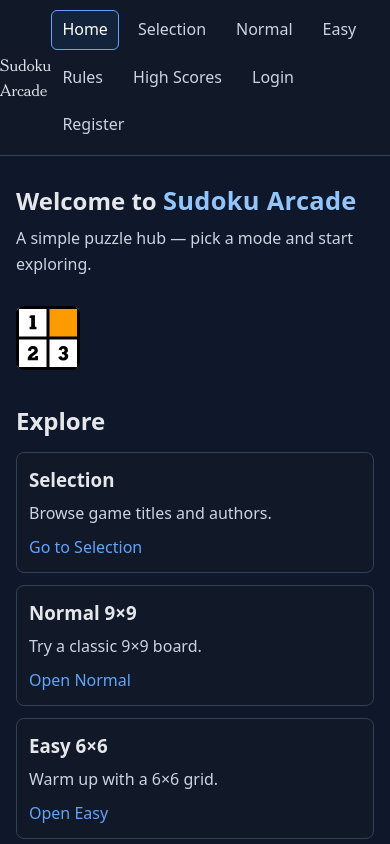
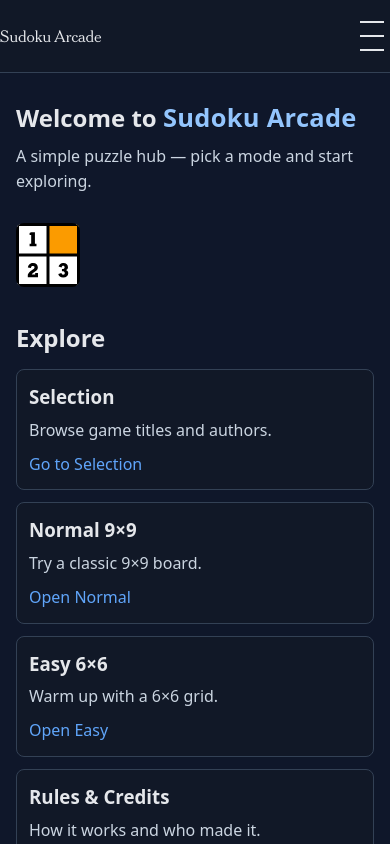
Before and after one commit to 1ndigoLIU/Xihao-Liu-project2, a React (Vite) app: page / in a window 390 px wide. Shown: the top 844 px of the page. Built offline with nearby package versions, Linux system fonts and the light colour scheme.

Commit message:
submit navbar mobile mode

```diff
--- a/src/components/Navbar.jsx
+++ b/src/components/Navbar.jsx
@@ -1,7 +1,10 @@
+import { useEffect, useState } from "react";
 import { Link, useLocation } from "react-router-dom";
 
 export default function Navbar() {
     const { pathname } = useLocation();
+    const [isMenuOpen, setIsMenuOpen] = useState(false);
+
     const active = (path) => {
         if (path === "/") {
             return pathname === "/" ? "active" : "";
@@ -13,11 +16,39 @@ export default function Navbar() {
         return pathname === path || pathname.startsWith(path + "/") ? "active" : "";
     };
 
+    useEffect(() => {
+        setIsMenuOpen(false);
+    }, [pathname]);
+
+    const toggleMenu = () => setIsMenuOpen((prev) => !prev);
+    const closeMenu = () => setIsMenuOpen(false);
+
     return (
         <header className="site-header">
             <div className="container header-inner">
                 <Link to="/" className="brand">Sudoku Arcade</Link>
-                <nav className="site-nav" aria-label="Primary">
+
+                <button
+                    type="button"
+                    className="nav-toggle"
+                    aria-label={isMenuOpen ? "Close navigation" : "Open navigation"}
+                    aria-expanded={isMenuOpen}
+                    onClick={toggleMenu}
+                >
+                    <span />
+                    <span />
+                    <span />
+                </button>
+
+                <nav className={`site-nav ${isMenuOpen ? "is-open" : ""}`} aria-label="Primary">
+                    <button
+                        type="button"
+                        className="nav-close"
+                        aria-label="Close navigation"
+                        onClick={closeMenu}
+                    >
+                        ×
+                    </button>
                     <ul className="nav-list">
                         <li><Link to="/" className={active("/")}>Home</Link></li>
                         <li><Link to="/games" className={active("/games")}>Selection</Link></li>
@@ -30,6 +61,11 @@ export default function Navbar() {
                     </ul>
                 </nav>
             </div>
+            <div
+                className={`nav-overlay ${isMenuOpen ? "visible" : ""}`}
+                role="presentation"
+                onClick={closeMenu}
+            />
         </header>
     );
 }
--- a/src/styles/common.css
+++ b/src/styles/common.css
@@ -107,6 +107,45 @@ a:hover { text-decoration: underline; } /* pseudo-class #1 */
     background: #0b1220;
 }
 
+.nav-toggle,
+.nav-close {
+    display: none;
+    background: none;
+    border: none;
+    color: #e5e7eb;
+    font-size: 28px;
+    cursor: pointer;
+    padding: 6px;
+}
+
+.nav-toggle {
+    flex-shrink: 0;
+}
+
+.nav-toggle span {
+    display: block;
+    width: 24px;
+    height: 2px;
+    background: currentColor;
+    margin: 5px 0;
+    transition: transform .2s ease, opacity .2s ease;
+}
+
+.nav-overlay {
+    position: fixed;
+    inset: 0;
+    background: rgba(15, 23, 42, 0.65);
+    opacity: 0;
+    pointer-events: none;
+    transition: opacity .3s ease;
+    z-index: 9;
+}
+
+.nav-overlay.visible {
+    opacity: 1;
+    pointer-events: auto;
+}
+
 /* Footer */
 .site-footer {
     border-top: 1px solid #334155;
@@ -129,3 +168,51 @@ a:hover { text-decoration: underline; } /* pseudo-class #1 */
 @media (max-width: 640px) {
     .header-inner { padding: 10px 0; }
 }
+
+@media (max-width: 768px) {
+    .nav-toggle {
+        display: inline-flex;
+        flex-direction: column;
+        justify-content: center;
+        align-items: center;
+        gap: 2px;
+    }
+
+    .site-nav {
+        position: fixed;
+        top: 0;
+        right: 0;
+        width: 260px;
+        height: 100vh;
+        background: #0b1120;
+        border-left: 1px solid #1f2937;
+        transform: translateX(100%);
+        transition: transform .3s ease;
+        padding-top: 64px;
+        z-index: 10;
+    }
+
+    .site-nav.is-open {
+        transform: translateX(0);
+    }
+
+    .nav-close {
+        display: inline-flex;
+        position: absolute;
+        top: 16px;
+        right: 16px;
+        font-size: 32px;
+        line-height: 1;
+    }
+
+    .nav-list {
+        flex-direction: column;
+        align-items: flex-start;
+        padding: 0 24px 24px;
+        gap: 4px;
+    }
+
+    .nav-list a {
+        width: 100%;
+    }
+}
```
